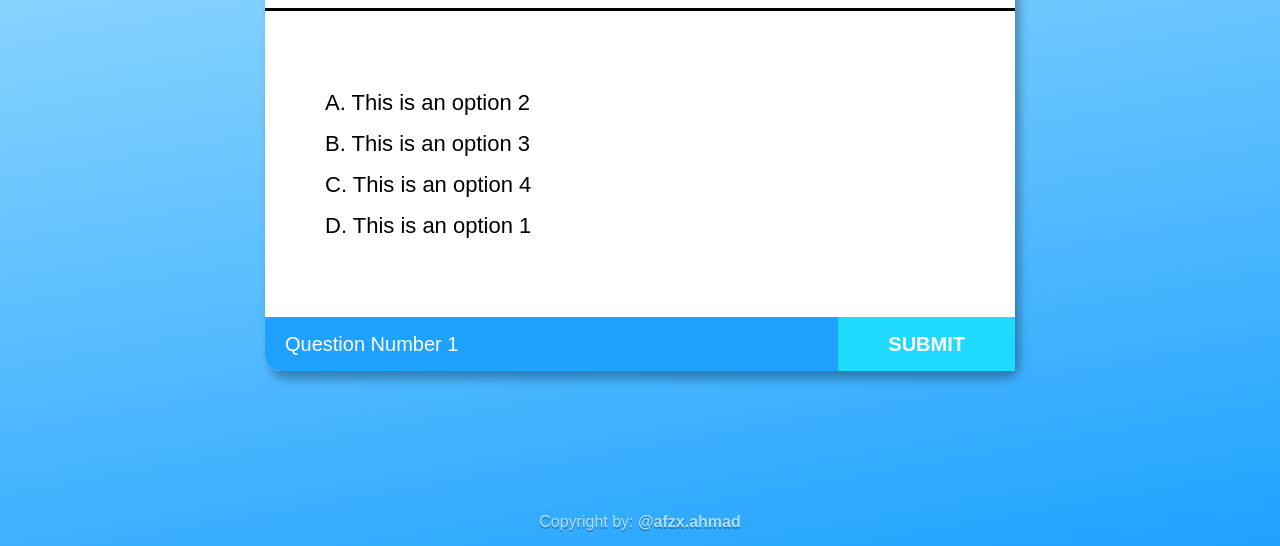
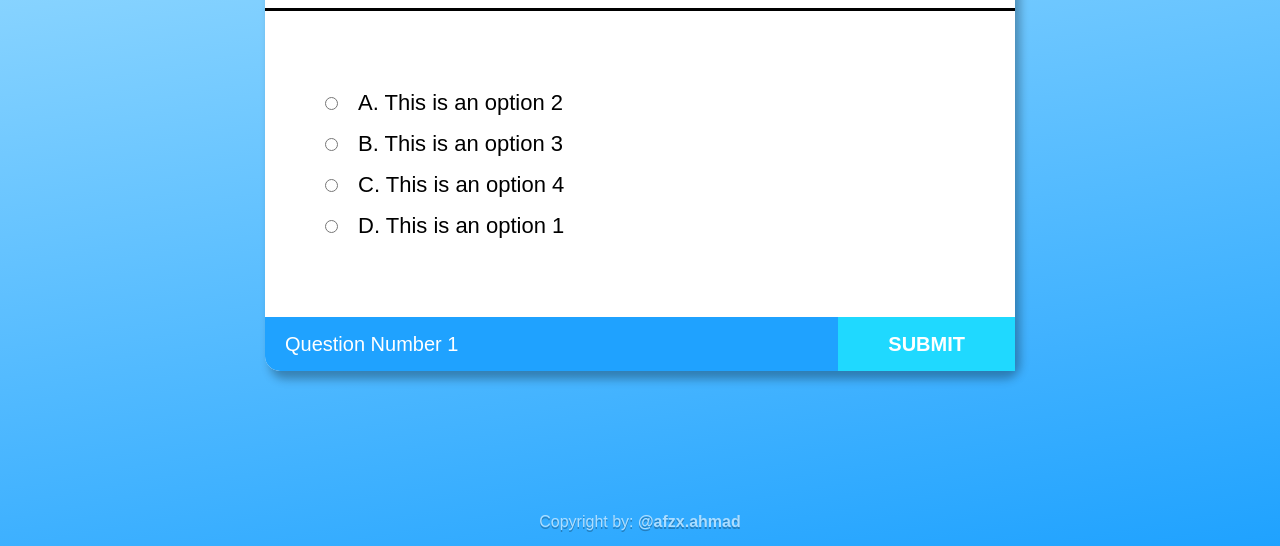
Before and after one commit to afzx-ahmad/quiz-app, a plain HTML site: page index.html in a window 1280 px wide. Both pictures are taken after a click on the button "START". Shown: the part 254-800 px from the top of the page. Drawn offline with Linux system fonts and the light colour scheme.

Commit message:
Changing a Tag to Radio Button for Answer Options

```diff
--- a/assets/css/index.css
+++ b/assets/css/index.css
@@ -74,14 +74,19 @@ body {
     width: 100%;
 }
 
-.optionContainer a {
+.optionWrap label {
     font-size: 22px;
-    padding-bottom: 15px;
+    padding-left: 20px;
     text-decoration: none;
     color: black;
+    display: inline;
 }
 
-.optionContainer a:nth-last-child(1) {
+.optionContainer .optionWrap {
+    padding-bottom: 15px;
+}
+
+.optionContainer .optionWrap:nth-last-child(1) {
     padding-bottom: 0;
 }
 
--- a/assets/javascript/index.js
+++ b/assets/javascript/index.js
@@ -202,21 +202,34 @@ window.addEventListener('load', (event) => {
         var optionsTag = [];
         var abcd = ['A', 'B', 'C', 'D'];
 
+
         var optionTag = document.createElement("div");
         optionTag.className = "optionContainer";
 
         var add
 
         for(optionPick in optionsAnswer){
-            var aTag = document.createElement("a");
+            var optionRadioButton = document.createElement("input")
+            optionRadioButton.setAttribute("type", "radio");
+            optionRadioButton.setAttribute("name", "optionAnswer");
+            var optionId = abcd[optionPick];
+            var optionKey = optionsAnswer[optionPick];
+            optionRadioButton.setAttribute("value", optionKey);
+            optionRadioButton.setAttribute("id", optionId);
 
-            var optionsContent = document.createTextNode(abcd[optionPick] + ". " + questionAnswer[questions[questionNumber]].options[optionsAnswer[optionPick]]);
+            var optionLabel = document.createElement("label")
+            optionLabel.setAttribute("for", optionId);
 
-            aTag.appendChild(optionsContent);
-            aTag.className = abcd[optionPick] + "-" + optionsAnswer[optionPick];
-            aTag.setAttribute("href", "#");
+            var optionContent = document.createTextNode(abcd[optionPick] + ". " + questionAnswer[questions[questionNumber]].options[optionsAnswer[optionPick]]);
 
-            optionsTag.push(aTag);
+            optionLabel.appendChild(optionContent);
+
+            var optionWrap = document.createElement("div");
+            optionWrap.className = "optionWrap";
+            optionWrap.appendChild(optionRadioButton);
+            optionWrap.appendChild(optionLabel);
+
+            optionsTag.push(optionWrap);
         }
 
         for(createOption in optionsTag){
```
